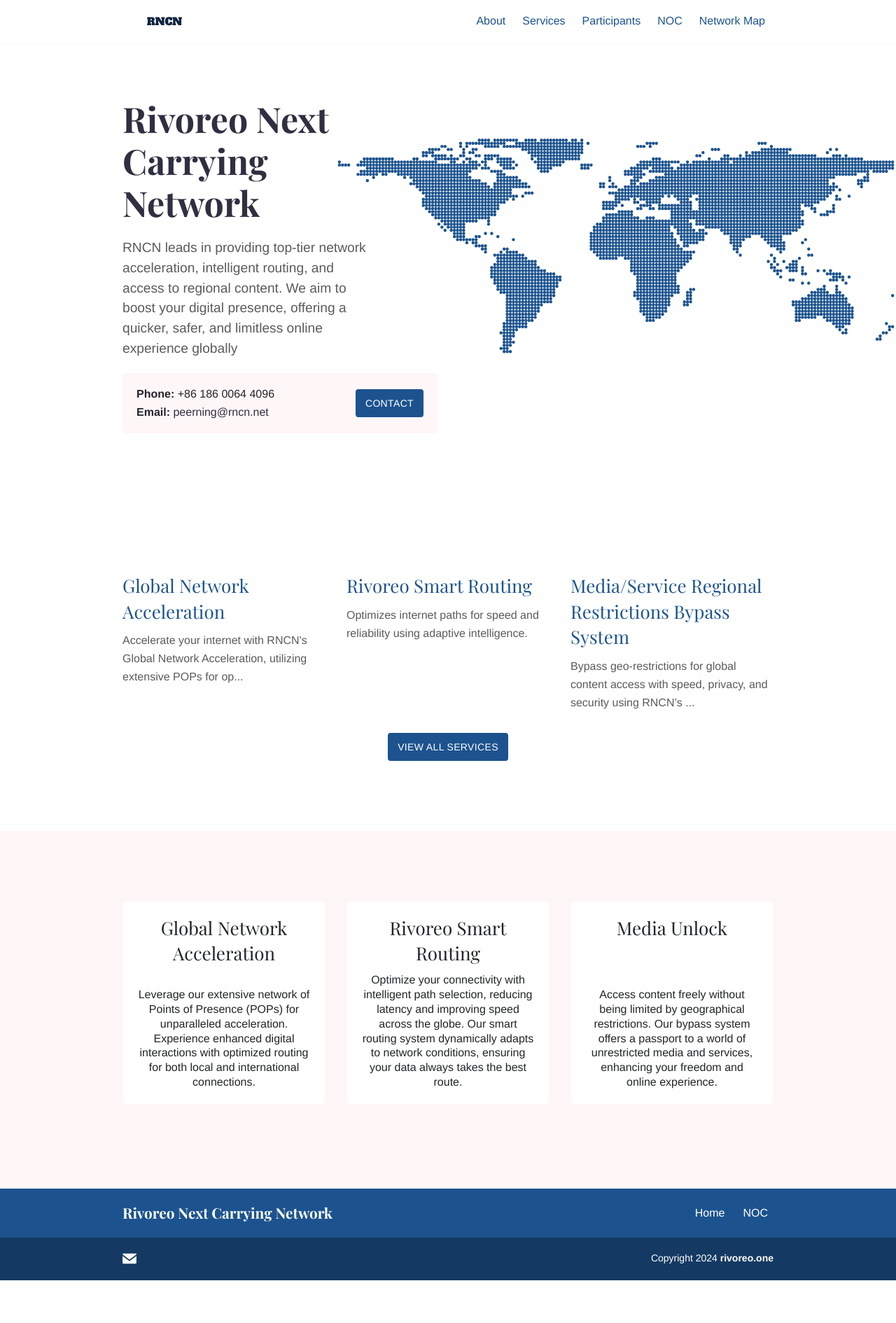
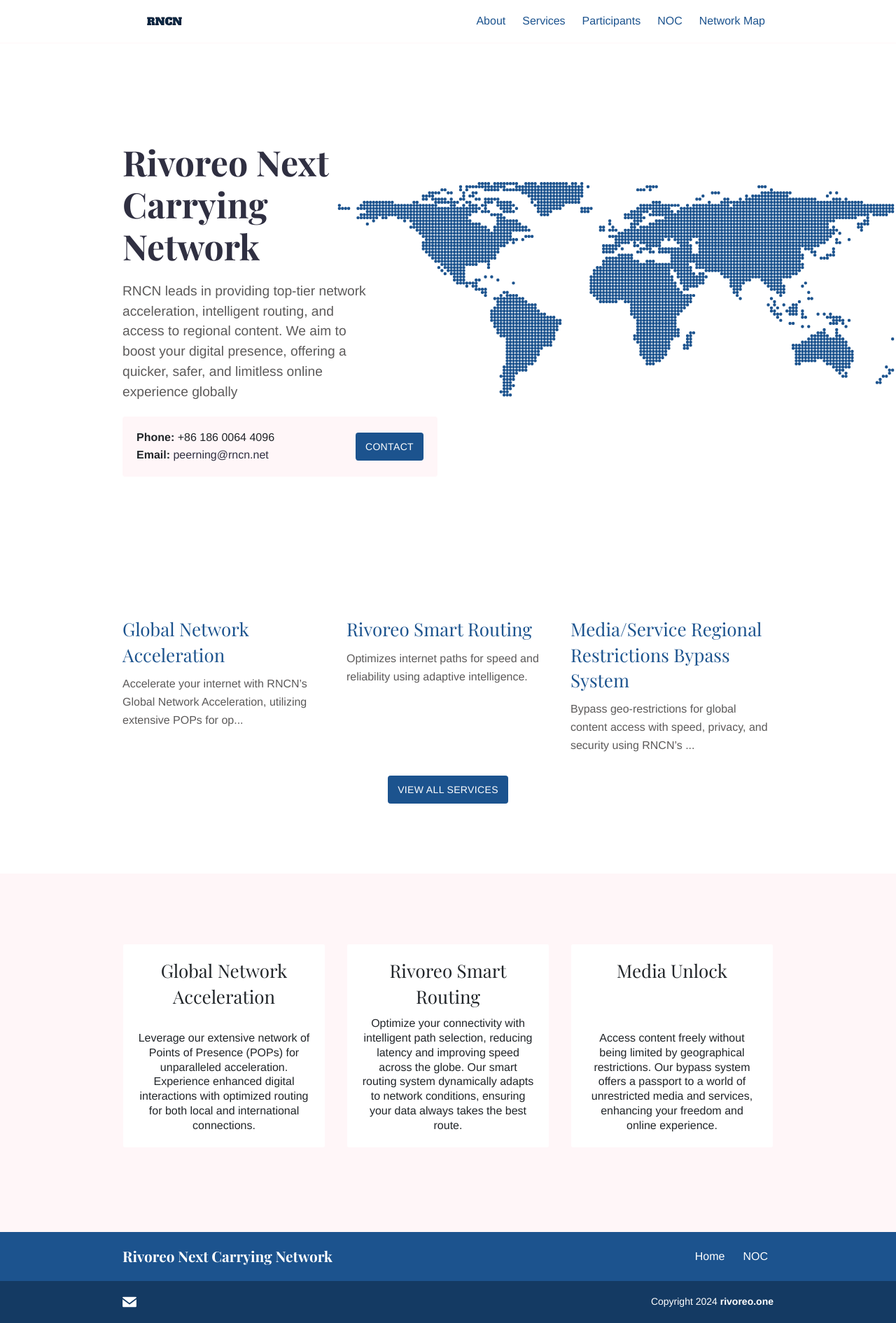
Before and after one commit to JohnnySun/rncn, a Jekyll site: the page built from index.md, in a window 1280 px wide. Shown: the whole page at 70% size. Built offline with Jekyll 4.4.1, drawn with Linux system fonts in a browser that asks for light colours; before the commit the page ends 1829 px from its top, so only the background shows below that.

Commit message:
update css

```diff
--- a/_sass/components/_header.scss
+++ b/_sass/components/_header.scss
@@ -7,9 +7,6 @@
   // box-shadow: 0 1px 15px rgba(50, 50, 93, 0.2);
   border-bottom: 1px solid $white-offset;
   padding: 10px 0px;
-  position: absolute;
-  z-index: 10;
-  width: 100%;
   .container {
     display: flex;
     justify-content: space-between;
--- a/_sass/pages/_page-map.scss
+++ b/_sass/pages/_page-map.scss
@@ -6,7 +6,7 @@
     }
     .map-container iframe {
         position: absolute;
-        top: -150px;
+        // top: -150px;
         left: 0;
         width: 100%;
         height: calc(100% + 150px);
```
